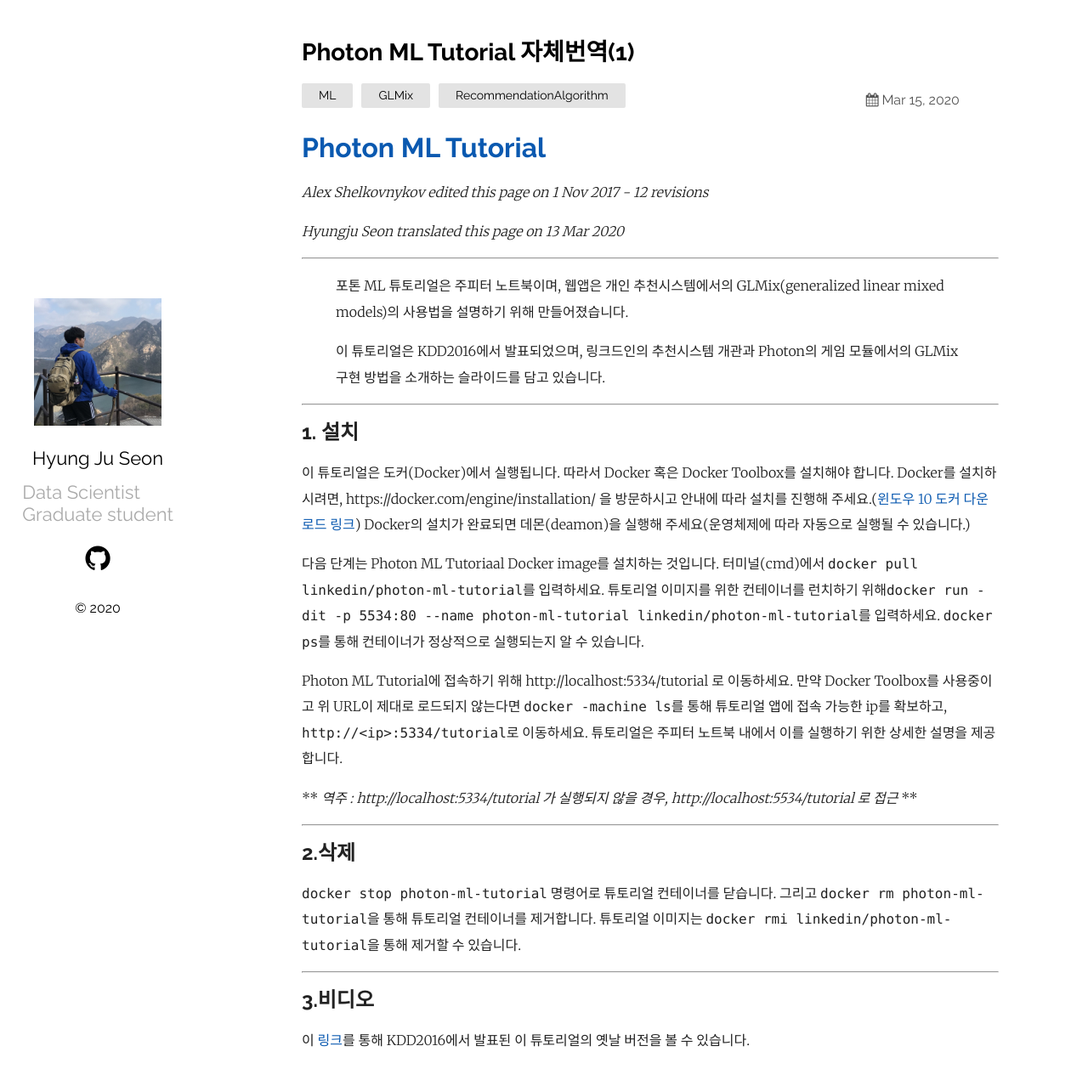
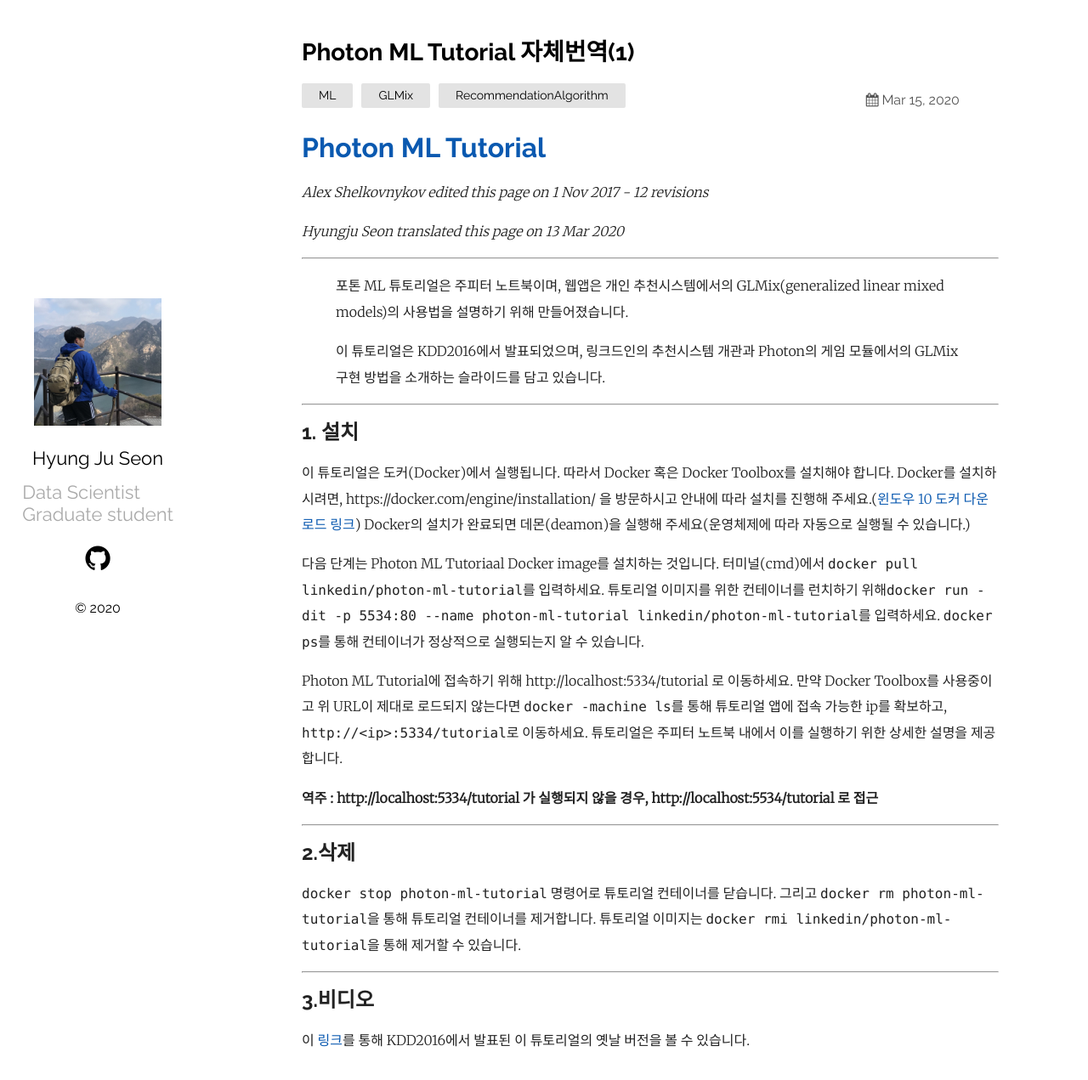
Before and after one commit to LinearState/LinearState.github.io, a Jekyll site: the page built from _posts/2020-03-16-photon1.markdown, in a window 1280 px wide and 1285 px high. Shown: the top 1271 px of the window at 85% size. Built offline with Jekyll 4.4.1, drawn with Linux system fonts in a browser that asks for light colours.

```diff
--- a/_posts/2020-03-16-photon1.markdown
+++ b/_posts/2020-03-16-photon1.markdown
@@ -29,7 +29,7 @@ ___
 
 Photon ML Tutorial에 접속하기 위해 http://localhost:5334/tutorial 로 이동하세요. 만약 Docker Toolbox를 사용중이고 위 URL이 제대로 로드되지 않는다면 `docker -machine ls`를 통해 튜토리얼 앱에 접속 가능한 ip를 확보하고, `http://<ip>:5334/tutorial`로 이동하세요. 튜토리얼은 주피터 노트북 내에서 이를 실행하기 위한 상세한 설명을 제공합니다.
 
-** *역주 : http://localhost:5334/tutorial 가 실행되지 않을 경우, http://localhost:5534/tutorial 로 접근* **
+**역주 : http://localhost:5334/tutorial 가 실행되지 않을 경우, http://localhost:5534/tutorial 로 접근**
 
 ---
 
```
